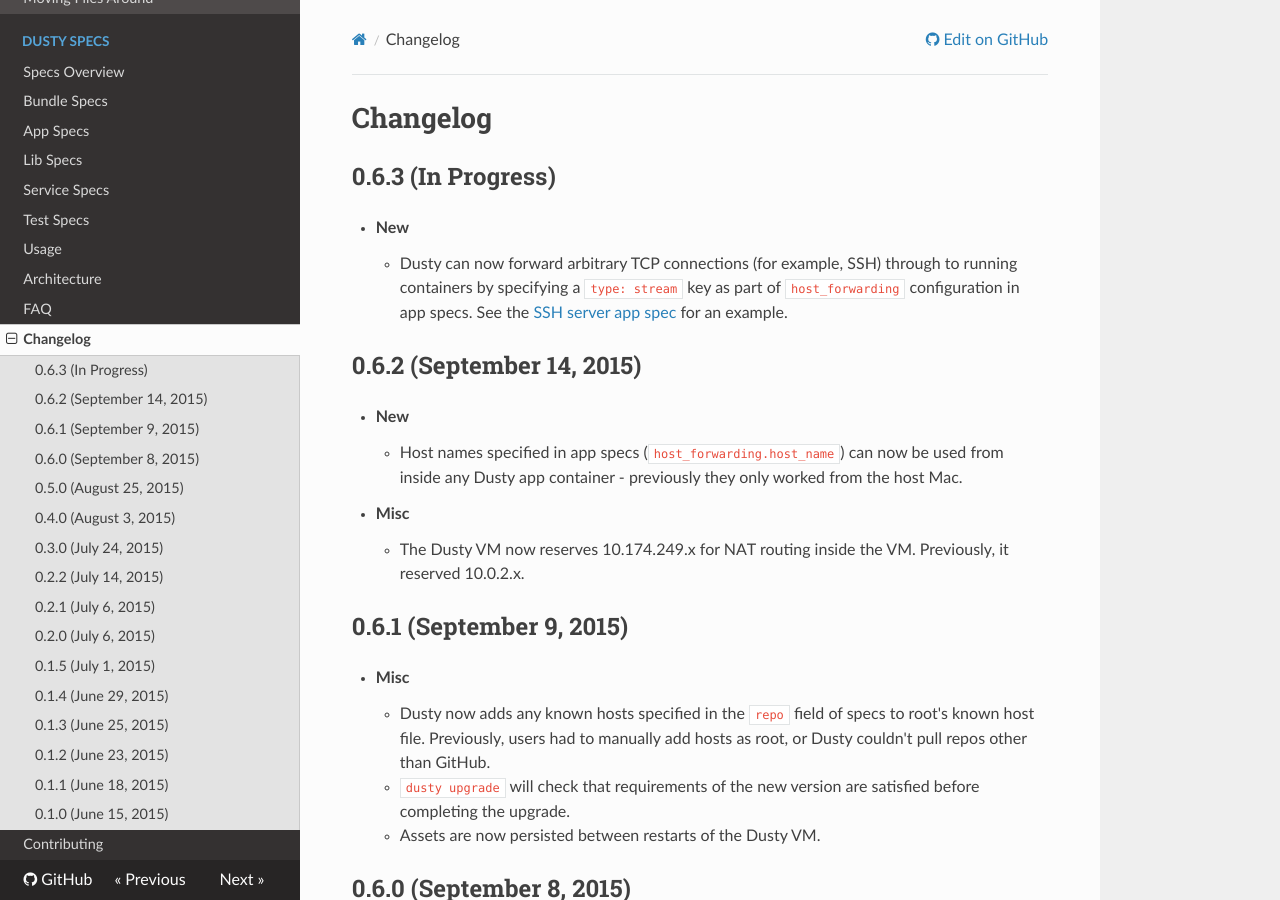
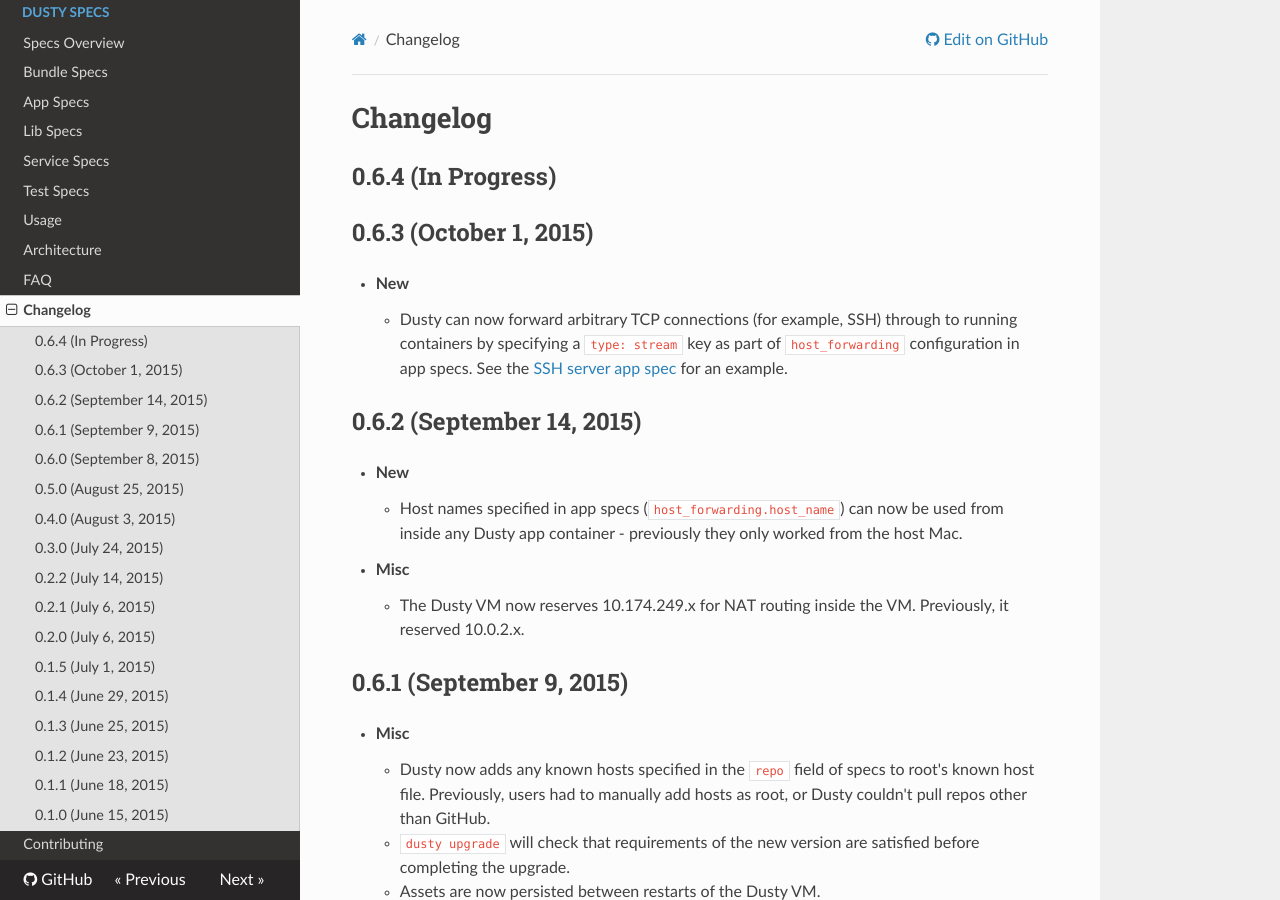
Before and after one commit to gamechanger/dusty, an MkDocs documentation site: the page built from docs/changelog.md, in a window 1280 px wide and 900 px high. Built offline with MkDocs 1.6.1, drawn with Linux system fonts in a browser that asks for light colours; nearby versions of some CDN libraries; old or Windows-style settings are respelled for this version of MkDocs.

Commit message:
Cut 0.6.3

```diff
--- a/docs/changelog.md
+++ b/docs/changelog.md
@@ -1,6 +1,8 @@
 # Changelog
 
-## 0.6.3 (In Progress)
+## 0.6.4 (In Progress)
+
+## 0.6.3 (October 1, 2015)
 
 * **New**
     * Dusty can now forward arbitrary TCP connections (for example, SSH) through to running containers by specifying a `type: stream` key as part of `host_forwarding` configuration in app specs. See the [SSH server app spec](https://github.com/gamechanger/dusty-example-specs/blob/master/apps/sshServer.yml) for an example.
```
Also changed, not shown: docs/installation.md (+1 -1 lines).
